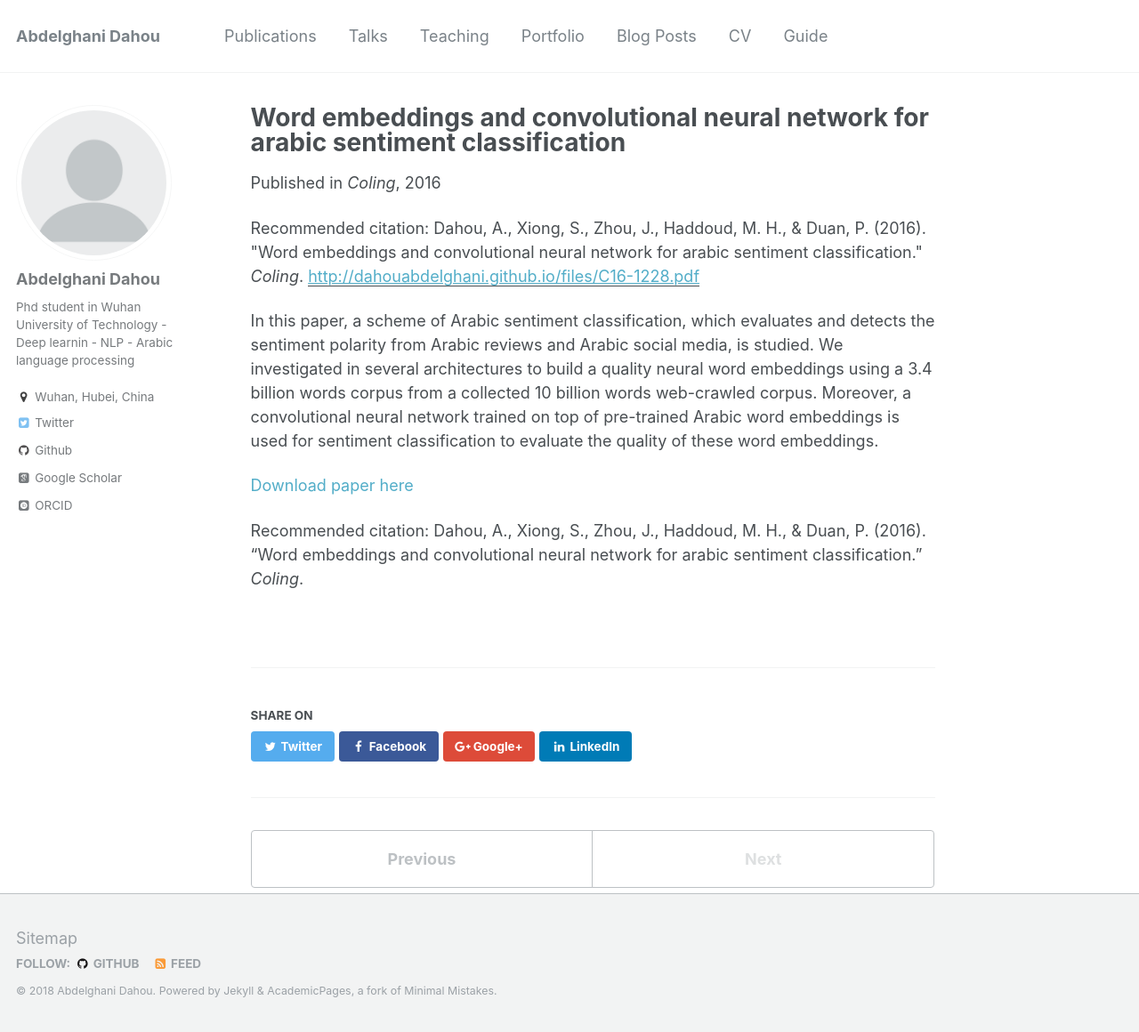
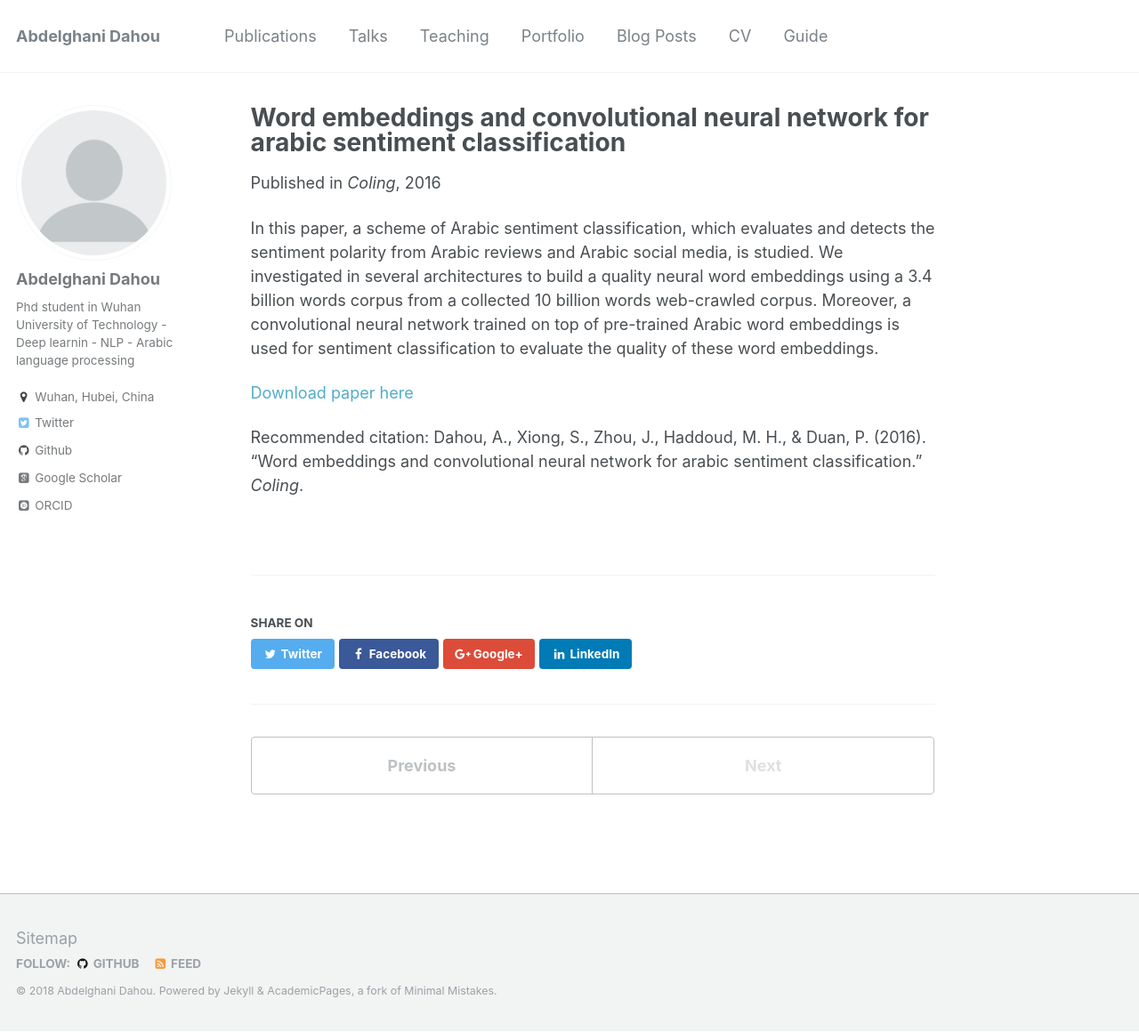
Before and after one commit to dahouabdelghani/dahouabdelghani.github.io, a Jekyll site: the page built from _publications/2016-10-01-paper-1.md, in a window 1280 px wide and 1160 px high. Shown: the whole window at 89% size. Built offline with Jekyll 4.4.1, drawn with Linux system fonts in a browser that asks for light colours; some web fonts are replaced.

Commit message:
Update _publications/2016-10-01-paper-1.md

```diff
--- a/_publications/2016-10-01-paper-1.md
+++ b/_publications/2016-10-01-paper-1.md
@@ -2,14 +2,12 @@
 title: "Word embeddings and convolutional neural network for arabic sentiment classification"
 collection: publications
 permalink: /publication/2016-10-01-paper-1
-excerpt: 'In this paper, a scheme of Arabic sentiment classification, which evaluates and detects the sentiment polarity from Arabic'
+excerpt: ''
 date: 2016-10-01
 venue: 'Coling'
-paperurl: 'http://dahouabdelghani.github.io/files/C16-1228.pdf'
-citation: 'Dahou, A., Xiong, S., Zhou, J., Haddoud, M. H., & Duan, P. (2016). &quot;Word embeddings and convolutional neural network for arabic sentiment classification.&quot; <i>Coling</i>.'
+paperurl: ''
 ---
-In this paper, a scheme of Arabic sentiment classification, which evaluates and detects the sentiment polarity from Arabic
-reviews and Arabic social media, is studied.  We investigated in several architectures to build a quality neural word embeddings using a 3.4 billion words corpus from a collected 10 billion words web-crawled corpus.   Moreover,  a convolutional neural network trained on top of pre-trained Arabic word embeddings is used for sentiment classification to evaluate the quality of these word embeddings.
+In this paper, a scheme of Arabic sentiment classification, which evaluates and detects the sentiment polarity from Arabic reviews and Arabic social media, is studied.  We investigated in several architectures to build a quality neural word embeddings using a 3.4 billion words corpus from a collected 10 billion words web-crawled corpus.   Moreover,  a convolutional neural network trained on top of pre-trained Arabic word embeddings is used for sentiment classification to evaluate the quality of these word embeddings.
 
 [Download paper here](http://dahouabdelghani.github.io/files/C16-1228.pdf)
 
```
